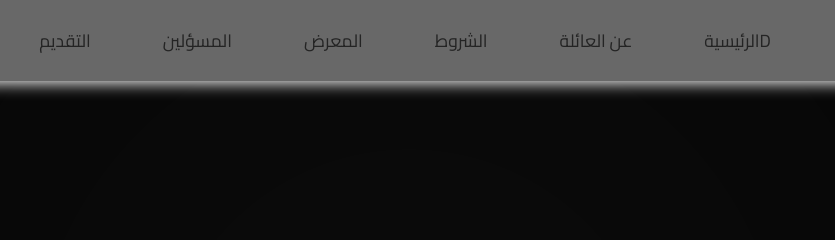
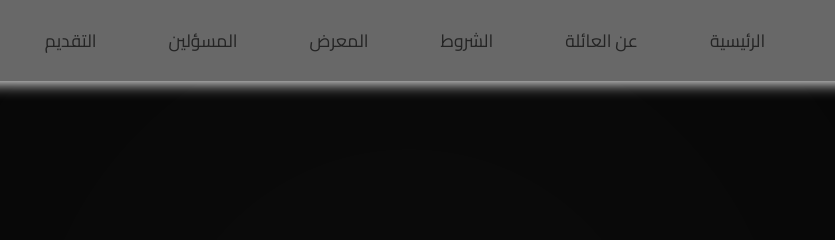
Before and after one commit to Muchado-Famliy/muchado-Web, a plain HTML site: page index.html in a window 1280 px wide. Shown: the top 240 px of the page, 231-1066 px from the left. Drawn offline with Linux system fonts and the light colour scheme.

Commit message:
ayadamin111

```diff
--- a/index.html
+++ b/index.html
@@ -184,7 +184,7 @@
 <body>
     <nav>
         <ul class="nav-links">
-            <li><a href="fa-li"><i class=""></i> Dالرئيسية</a></li>
+            <li><a href="fa-li"><i class=""></i> الرئيسية</a></li>
             <li><a href="famitww.html"><i class="	"></i> عن العائلة</a></li>
             <li><a href="https://muchado-rules.netlify.app/"><i class=""></i> الشروط</a></li>
             <li><a href="gallery.html"><i class="	"></i> المعرض</a></li>
```
